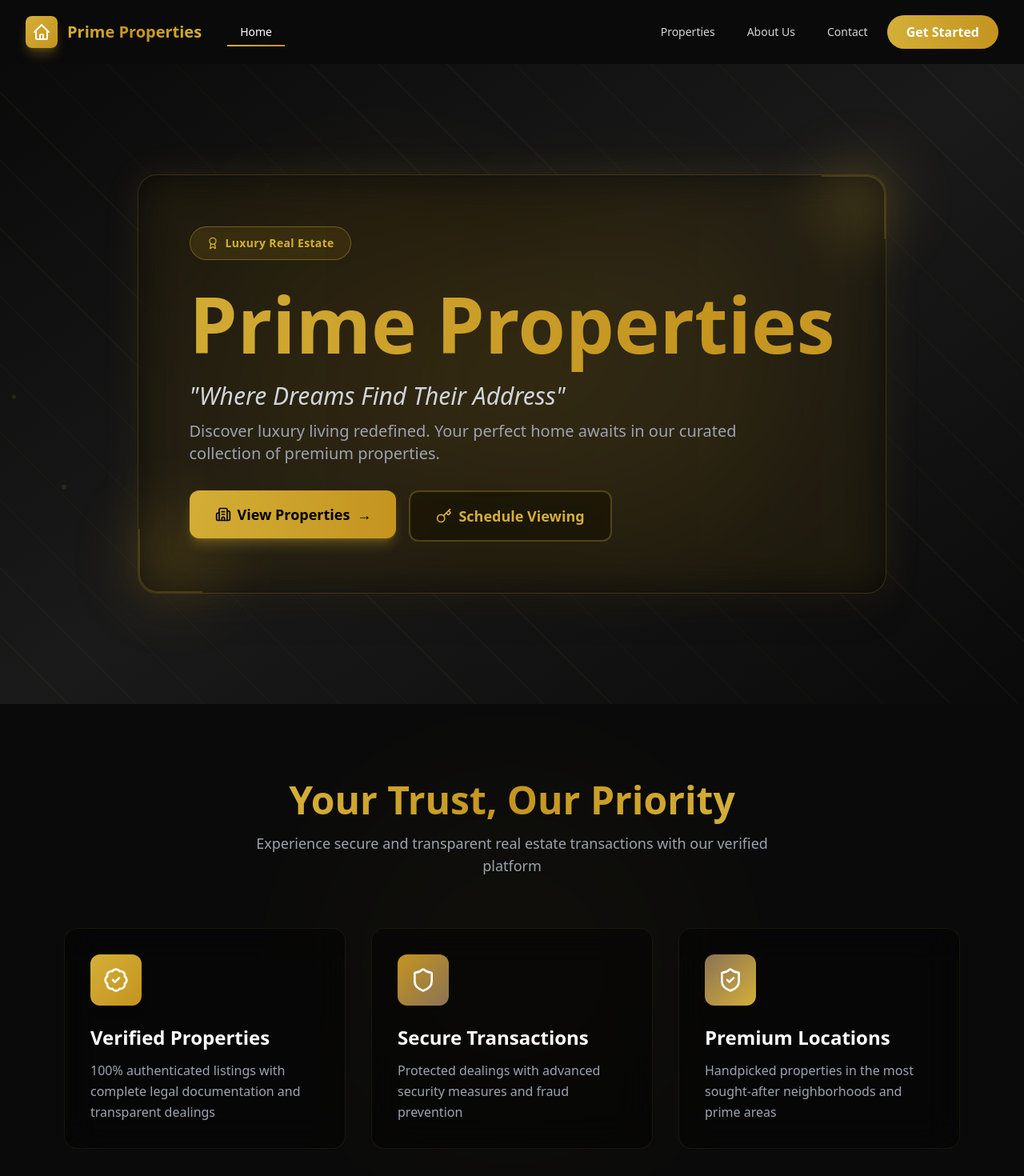
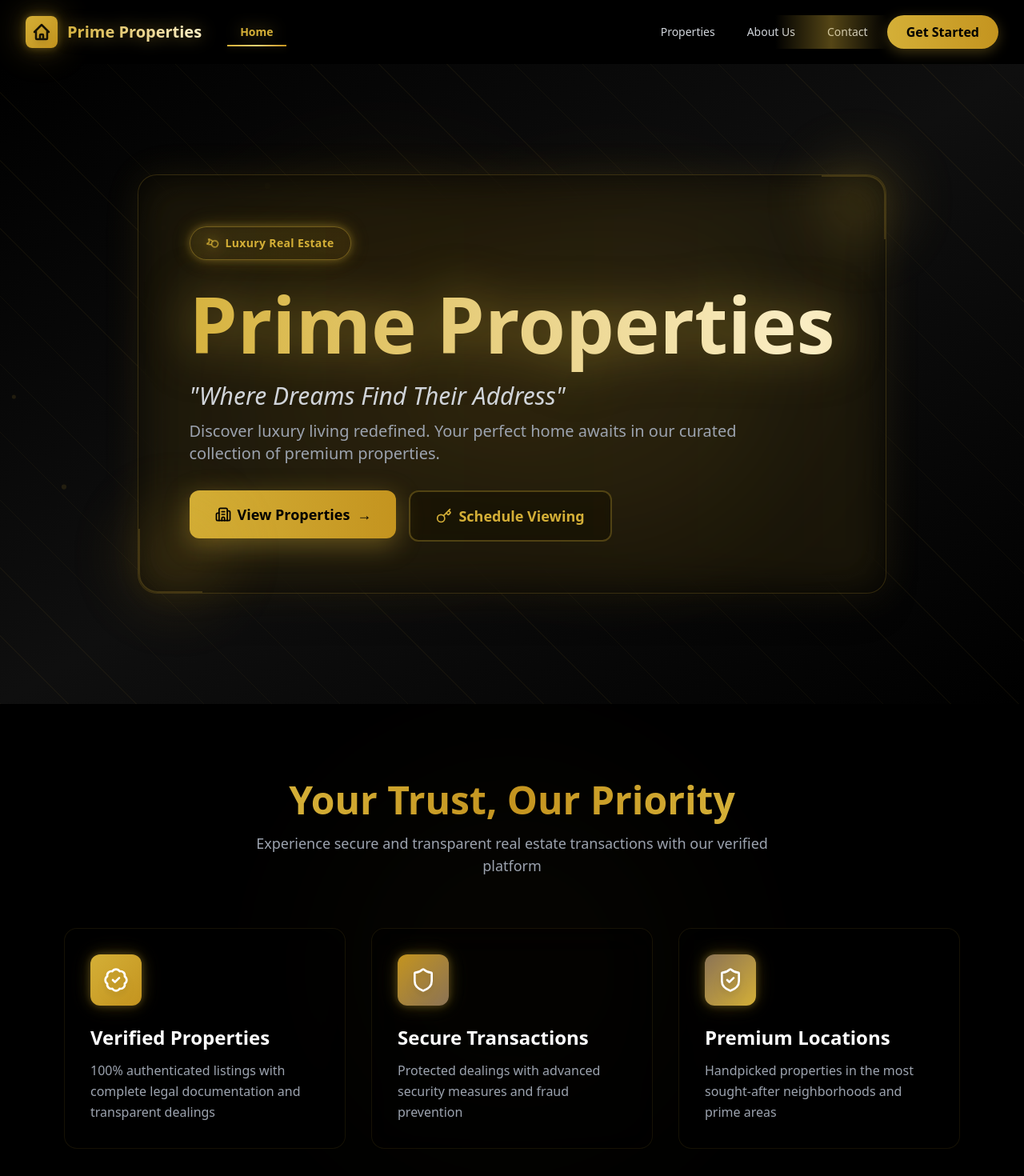
Before and after one commit to varchasvakhare2022/prime-properties, a React (Vite) app: page / in a window 1280 px wide. Shown: the top 1470 px of the page at 80% size. Built offline with nearby package versions, Linux system fonts and the light colour scheme.

Commit message:
Add Luxury Animations

```diff
--- a/src/components/Navbar.jsx
+++ b/src/components/Navbar.jsx
@@ -36,13 +36,13 @@ const Navbar = () => {
           whileHover={{ scale: 1.05 }}
           whileTap={{ scale: 0.95 }}
         >
-          <span className={active ? 'text-white' : 'text-gray-300 hover:text-white'}>
+          <span className={active ? 'text-primary font-bold drop-shadow-[0_0_10px_rgba(212,175,55,0.5)]' : 'text-gray-300 hover:text-primary transition-all duration-300'}>
             {children}
           </span>
           {active && (
             <motion.div
               layoutId="navbar-indicator"
-              className="absolute bottom-0 left-0 right-0 h-0.5 bg-gradient-to-r from-primary to-secondary"
+              className="absolute bottom-0 left-0 right-0 h-0.5 bg-gradient-to-r from-primary via-gold-300 to-secondary shadow-gold-sm"
               initial={false}
               transition={{
                 type: "spring",
@@ -54,7 +54,7 @@ const Navbar = () => {
           {!active && (
             <motion.div
               className="absolute bottom-0 left-0 right-0 h-0.5 bg-gradient-to-r from-primary to-secondary opacity-0"
-              whileHover={{ opacity: 0.5 }}
+              whileHover={{ opacity: 0.7, boxShadow: "0 0 8px rgba(212, 175, 55, 0.5)" }}
               transition={{ duration: 0.2 }}
             />
           )}
@@ -70,7 +70,7 @@ const Navbar = () => {
         animate={{ y: 0 }}
         className={`fixed top-0 left-0 right-0 z-50 transition-all duration-300 ${
           isScrolled
-            ? 'bg-dark-bg/70 backdrop-blur-xl shadow-lg shadow-primary/5 border-b border-white/5'
+            ? 'bg-dark-bg/80 backdrop-blur-xl shadow-gold-md border-b border-primary/10'
             : 'bg-transparent'
         }`}
       >
@@ -78,16 +78,16 @@ const Navbar = () => {
           <div className="flex items-center justify-between h-20">
             {/* Left Side - Logo, Brand, Home */}
             <div className="flex items-center space-x-8">
-              {/* Logo */}
+              {/* Logo with Luxury Animation */}
               <Link to="/" className="flex items-center space-x-3 group">
                 <motion.div
                   whileHover={{ rotate: 360, scale: 1.1 }}
                   transition={{ duration: 0.6 }}
                   className="relative"
                 >
-                  <div className="w-10 h-10 rounded-lg bg-gradient-to-br from-primary to-secondary flex items-center justify-center shadow-lg shadow-primary/30">
+                  <div className="w-10 h-10 rounded-lg bg-gradient-to-br from-primary to-secondary flex items-center justify-center shadow-gold-md animate-luxury-glow">
                     <svg
-                      className="w-6 h-6 text-white"
+                      className="w-6 h-6 text-black drop-shadow-lg"
                       fill="none"
                       stroke="currentColor"
                       viewBox="0 0 24 24"
@@ -95,20 +95,20 @@ const Navbar = () => {
                       <path
                         strokeLinecap="round"
                         strokeLinejoin="round"
-                        strokeWidth={2}
+                        strokeWidth={2.5}
                         d="M3 12l2-2m0 0l7-7 7 7M5 10v10a1 1 0 001 1h3m10-11l2 2m-2-2v10a1 1 0 01-1 1h-3m-6 0a1 1 0 001-1v-4a1 1 0 011-1h2a1 1 0 011 1v4a1 1 0 001 1m-6 0h6"
                       />
                     </svg>
                   </div>
                   <motion.div
-                    className="absolute inset-0 rounded-lg bg-gradient-to-br from-primary to-secondary opacity-0 blur-xl"
-                    whileHover={{ opacity: 0.6 }}
-                    transition={{ duration: 0.3 }}
+                    className="absolute inset-0 rounded-lg bg-gradient-to-br from-primary to-secondary blur-xl"
+                    animate={{ opacity: [0.3, 0.6, 0.3] }}
+                    transition={{ duration: 3, repeat: Infinity }}
                   />
                 </motion.div>
 
                 <motion.span
-                  className="text-xl font-bold bg-gradient-to-r from-primary via-secondary to-primary bg-clip-text text-transparent"
+                  className="text-xl font-bold text-gold-shine drop-shadow-[0_0_10px_rgba(212,175,55,0.5)]"
                   whileHover={{ scale: 1.05 }}
                 >
                   Prime Properties
@@ -129,17 +129,20 @@ const Navbar = () => {
                 </NavLink>
               ))}
 
-              {/* CTA Button */}
+              {/* CTA Button with Luxury Animation */}
               <motion.div
-                whileHover={{ scale: 1.05 }}
+                whileHover={{
+                  scale: 1.05,
+                  boxShadow: "0 0 20px rgba(212, 175, 55, 0.6)"
+                }}
                 whileTap={{ scale: 0.95 }}
                 className="ml-4"
               >
                 <Link
                   to="/properties"
-                  className="relative px-6 py-2.5 rounded-full bg-gradient-to-r from-primary to-secondary text-white font-semibold overflow-hidden group"
+                  className="relative px-6 py-2.5 rounded-full bg-gradient-to-r from-primary to-secondary text-black font-bold overflow-hidden group shadow-gold-md animate-gold-shimmer"
                 >
-                  <span className="relative z-10">Get Started</span>
+                  <span className="relative z-10 drop-shadow-sm">Get Started</span>
                   <motion.div
                     className="absolute inset-0 bg-gradient-to-r from-secondary to-primary opacity-0 group-hover:opacity-100 transition-opacity duration-300"
                   />
@@ -226,7 +229,7 @@ const Navbar = () => {
                   <Link
                     to="/properties"
                     onClick={() => setIsMobileMenuOpen(false)}
-                    className="block w-full px-6 py-4 rounded-full bg-gradient-to-r from-primary to-secondary text-white font-semibold text-center touch-manipulation"
+                    className="block w-full px-6 py-4 rounded-full bg-gradient-to-r from-primary to-secondary text-black font-bold text-center touch-manipulation shadow-gold-md animate-gold-shimmer"
                   >
                     Get Started
                   </Link>
--- a/src/pages/Home.jsx
+++ b/src/pages/Home.jsx
@@ -104,25 +104,30 @@ const Home = () => {
               {/* Gold Glow Border Effect */}
               <div className="absolute inset-0 rounded-3xl bg-gradient-to-r from-primary via-secondary to-primary opacity-10 blur-xl -z-10" />
 
-              {/* Luxury Badge */}
+              {/* Luxury Badge with Glow */}
               <motion.div
                 initial={{ opacity: 0, scale: 0.8 }}
                 animate={{ opacity: 1, scale: 1 }}
                 transition={{ delay: 0.3, duration: 0.5 }}
-                className="inline-flex items-center gap-2 px-5 py-2.5 rounded-full bg-gradient-to-r from-primary/10 to-secondary/10 border border-primary/40 mb-8 backdrop-blur-sm"
+                className="inline-flex items-center gap-2 px-5 py-2.5 rounded-full bg-gradient-to-r from-primary/10 to-secondary/10 border border-primary/40 mb-8 backdrop-blur-sm animate-luxury-glow"
               >
-                <Award className="w-4 h-4 text-primary" />
+                <motion.div
+                  animate={{ rotate: [0, 360] }}
+                  transition={{ duration: 20, repeat: Infinity, ease: "linear" }}
+                >
+                  <Award className="w-4 h-4 text-primary drop-shadow-[0_0_8px_rgba(212,175,55,0.8)]" />
+                </motion.div>
                 <span className="text-sm font-semibold text-primary tracking-wide">Luxury Real Estate</span>
               </motion.div>
 
-              {/* Main Heading */}
+              {/* Main Heading with Luxury Animation */}
               <motion.h1
                 initial={{ opacity: 0, y: 20 }}
                 animate={{ opacity: 1, y: 0 }}
                 transition={{ delay: 0.5, duration: 0.8 }}
                 className="text-4xl sm:text-5xl md:text-6xl lg:text-7xl xl:text-8xl font-bold mb-6 leading-tight"
               >
-                <span className="bg-gradient-to-r from-primary via-secondary to-primary bg-clip-text text-transparent animate-gradient">
+                <span className="text-gold-shine drop-shadow-[0_0_30px_rgba(212,175,55,0.5)]">
                   Prime Properties
                 </span>
               </motion.h1>
@@ -151,12 +156,20 @@ const Home = () => {
               >
                 <Link to="/properties">
                   <motion.button
-                    whileHover={{ scale: 1.05, boxShadow: "0 0 30px rgba(212, 175, 55, 0.4)" }}
+                    whileHover={{
+                      scale: 1.05,
+                      boxShadow: "0 0 40px rgba(212, 175, 55, 0.6), 0 0 60px rgba(212, 175, 55, 0.3)"
+                    }}
                     whileTap={{ scale: 0.95 }}
-                    className="group relative px-6 sm:px-8 py-3 sm:py-4 rounded-xl bg-gradient-to-r from-primary to-secondary text-black font-bold text-base sm:text-lg overflow-hidden shadow-lg shadow-primary/30 min-h-[44px] touch-manipulation w-full sm:w-auto"
+                    className="group relative px-6 sm:px-8 py-3 sm:py-4 rounded-xl bg-gradient-to-r from-primary to-secondary text-black font-bold text-base sm:text-lg overflow-hidden shadow-gold-lg min-h-[44px] touch-manipulation w-full sm:w-auto animate-gold-shimmer"
                   >
                     <span className="relative z-10 flex items-center justify-center gap-2">
-                      <Building2 className="w-5 h-5" />
+                      <motion.div
+                        animate={{ scale: [1, 1.2, 1] }}
+                        transition={{ duration: 2, repeat: Infinity }}
+                      >
+                        <Building2 className="w-5 h-5" />
+                      </motion.div>
                       View Properties
                       <motion.span
                         animate={{ x: [0, 5, 0] }}
@@ -171,11 +184,20 @@ const Home = () => {
 
                 <Link to="/contact">
                   <motion.button
-                    whileHover={{ scale: 1.05, borderColor: "rgba(212, 175, 55, 0.6)" }}
+                    whileHover={{
+                      scale: 1.05,
+                      borderColor: "rgba(212, 175, 55, 0.8)",
+                      boxShadow: "0 0 30px rgba(212, 175, 55, 0.4)"
+                    }}
                     whileTap={{ scale: 0.95 }}
-                    className="px-8 py-4 rounded-xl bg-black/30 backdrop-blur-sm border-2 border-primary/30 text-primary font-semibold text-lg hover:bg-primary/10 transition-all duration-300 flex items-center justify-center gap-2"
+                    className="px-8 py-4 rounded-xl bg-black/30 backdrop-blur-sm border-2 border-primary/30 text-primary font-semibold text-lg hover:bg-primary/10 transition-all duration-300 flex items-center justify-center gap-2 group"
                   >
-                    <Key className="w-5 h-5" />
+                    <motion.div
+                      animate={{ rotate: [0, -10, 10, 0] }}
+                      transition={{ duration: 2, repeat: Infinity, ease: "easeInOut" }}
+                    >
+                      <Key className="w-5 h-5 group-hover:drop-shadow-[0_0_8px_rgba(212,175,55,0.8)]" />
+                    </motion.div>
                     Schedule Viewing
                   </motion.button>
                 </Link>
@@ -256,26 +278,28 @@ const Home = () => {
                   {/* Glow Effect on Hover */}
                   <div className={`absolute -inset-0.5 bg-gradient-to-r ${feature.gradient} rounded-2xl opacity-0 group-hover:opacity-100 blur-xl transition-all duration-500`} />
 
-                  {/* Card */}
-                  <div className="relative h-full backdrop-blur-xl bg-black/40 border border-primary/10 rounded-2xl p-8 hover:border-primary/30 transition-all duration-300">
-                    {/* Icon Container */}
-                    <div className={`w-16 h-16 rounded-xl bg-gradient-to-br ${feature.gradient} flex items-center justify-center mb-6 shadow-lg group-hover:scale-110 transition-transform duration-300`}>
-                      <Icon className="w-8 h-8 text-white" strokeWidth={2} />
+                  {/* Card with Float Animation */}
+                  <div className="relative h-full backdrop-blur-xl bg-black/40 border border-primary/10 rounded-2xl p-8 hover:border-primary/30 transition-all duration-300 animate-float">
+                    {/* Icon Container with Glow */}
+                    <div className={`w-16 h-16 rounded-xl bg-gradient-to-br ${feature.gradient} flex items-center justify-center mb-6 shadow-gold-md group-hover:scale-110 group-hover:shadow-gold-lg transition-all duration-300 animate-luxury-glow`}>
+                      <Icon className="w-8 h-8 text-white drop-shadow-lg" strokeWidth={2} />
                     </div>
 
                     {/* Icon Glow */}
                     <div className={`absolute top-8 left-8 w-16 h-16 rounded-xl bg-gradient-to-br ${feature.gradient} blur-2xl opacity-0 group-hover:opacity-60 transition-opacity duration-300`} />
 
                     {/* Content */}
-                    <h3 className="text-2xl font-bold mb-3 text-white group-hover:text-transparent group-hover:bg-gradient-to-r group-hover:bg-clip-text group-hover:from-primary group-hover:to-secondary transition-all duration-300">
+                    <h3 className="text-2xl font-bold mb-3 text-white group-hover:text-primary transition-all duration-300 drop-shadow-lg">
                       {feature.title}
                     </h3>
                     <p className="text-gray-400 leading-relaxed group-hover:text-gray-300 transition-colors duration-300">
                       {feature.description}
                     </p>
 
-                    {/* Bottom Accent Line */}
-                    <div className={`absolute bottom-0 left-0 right-0 h-1 bg-gradient-to-r ${feature.gradient} opacity-0 group-hover:opacity-100 transition-opacity duration-300 rounded-b-2xl`} />
+                    {/* Bottom Accent Line with Shimmer */}
+                    <div className={`absolute bottom-0 left-0 right-0 h-1 bg-gradient-to-r ${feature.gradient} opacity-0 group-hover:opacity-100 transition-opacity duration-300 rounded-b-2xl overflow-hidden`}>
+                      <div className="absolute inset-0 bg-gradient-to-r from-transparent via-white/50 to-transparent animate-gold-shimmer"></div>
+                    </div>
 
                     {/* Corner Decorations */}
                     <div className="absolute top-4 right-4 w-20 h-20 bg-gradient-to-br from-primary/10 to-transparent rounded-full opacity-0 group-hover:opacity-100 transition-opacity duration-300" />
@@ -361,11 +385,15 @@ const Home = () => {
                 whileHover={{ scale: 1.05, y: -5 }}
                 className="relative group"
               >
-                <div className="relative backdrop-blur-xl bg-black/40 border border-primary/10 rounded-2xl p-8 h-full hover:border-primary/40 transition-all duration-300">
-                  <div className="w-14 h-14 rounded-lg bg-gradient-to-br from-primary to-secondary flex items-center justify-center mb-6 group-hover:scale-110 transition-transform duration-300">
-                    <Icon className="w-7 h-7 text-black" strokeWidth={2.5} />
-                  </div>
-                  <h3 className="text-2xl font-semibold mb-4 text-white group-hover:text-primary transition-colors">
+                <div className="relative backdrop-blur-xl bg-black/40 border border-primary/10 rounded-2xl p-8 h-full hover:border-primary/40 transition-all duration-300 group-hover:shadow-gold-md">
+                  <motion.div
+                    className="w-14 h-14 rounded-lg bg-gradient-to-br from-primary to-secondary flex items-center justify-center mb-6 shadow-gold-sm animate-luxury-glow"
+                    whileHover={{ scale: 1.2, rotate: 5 }}
+                    transition={{ duration: 0.3 }}
+                  >
+                    <Icon className="w-7 h-7 text-black drop-shadow-lg" strokeWidth={2.5} />
+                  </motion.div>
+                  <h3 className="text-2xl font-semibold mb-4 text-white group-hover:text-primary transition-colors drop-shadow-md">
                     {feature.title}
                   </h3>
                   <p className="text-gray-400 leading-relaxed">{feature.description}</p>
@@ -417,7 +445,7 @@ const Home = () => {
                         transition={{ delay: 0.2 }}
                       >
                         <h2 className="text-4xl md:text-6xl font-bold mb-4">
-                          <span className="bg-gradient-to-r from-primary via-secondary to-primary bg-clip-text text-transparent">
+                          <span className="text-gold-shine drop-shadow-[0_0_20px_rgba(212,175,55,0.5)]">
                             Browse Properties
                           </span>
                         </h2>
@@ -427,15 +455,19 @@ const Home = () => {
                       </motion.div>
                     </div>
 
-                    {/* Animated Arrow */}
+                    {/* Animated Arrow with Luxury Effects */}
                     <motion.div
                       animate={{ x: [0, 10, 0] }}
                       transition={{ duration: 2, repeat: Infinity, ease: "easeInOut" }}
                       className="flex-shrink-0"
                     >
-                      <div className="w-20 h-20 rounded-full bg-gradient-to-br from-primary to-secondary flex items-center justify-center shadow-lg shadow-primary/30 group-hover:shadow-primary/50 transition-all duration-300">
-                        <ArrowRight className="w-10 h-10 text-black" strokeWidth={2.5} />
-                      </div>
+                      <motion.div
+                        className="w-20 h-20 rounded-full bg-gradient-to-br from-primary to-secondary flex items-center justify-center shadow-gold-lg group-hover:shadow-gold-glow transition-all duration-300 animate-luxury-glow"
+                        whileHover={{ scale: 1.1, rotate: 90 }}
+                        transition={{ duration: 0.3 }}
+                      >
+                        <ArrowRight className="w-10 h-10 text-black drop-shadow-lg" strokeWidth={2.5} />
+                      </motion.div>
                     </motion.div>
                   </div>
 
--- a/src/styles/index.css
+++ b/src/styles/index.css
@@ -57,6 +57,153 @@ html {
     }
     100% {
       background-position: 0% 50%;
+    }
+  }
+
+  /* Luxury Gold Shimmer */
+  .animate-gold-shimmer {
+    position: relative;
+    overflow: hidden;
+  }
+
+  .animate-gold-shimmer::after {
+    content: '';
+    position: absolute;
+    top: 0;
+    left: -100%;
+    width: 100%;
+    height: 100%;
+    background: linear-gradient(
+      90deg,
+      transparent,
+      rgba(212, 175, 55, 0.4),
+      transparent
+    );
+    animation: shimmer-gold 3s infinite;
+  }
+
+  @keyframes shimmer-gold {
+    0% {
+      left: -100%;
+    }
+    100% {
+      left: 200%;
+    }
+  }
+
+  /* Elegant Float Animation */
+  .animate-float {
+    animation: float 6s ease-in-out infinite;
+  }
+
+  @keyframes float {
+    0%, 100% {
+      transform: translateY(0px);
+    }
+    50% {
+      transform: translateY(-20px);
+    }
+  }
+
+  /* Luxury Glow Pulse */
+  .animate-luxury-glow {
+    animation: luxury-glow 3s ease-in-out infinite;
+  }
+
+  @keyframes luxury-glow {
+    0%, 100% {
+      box-shadow: 0 0 10px rgba(212, 175, 55, 0.3),
+                  0 0 20px rgba(212, 175, 55, 0.2),
+                  0 0 30px rgba(212, 175, 55, 0.1);
+    }
+    50% {
+      box-shadow: 0 0 20px rgba(212, 175, 55, 0.5),
+                  0 0 40px rgba(212, 175, 55, 0.3),
+                  0 0 60px rgba(212, 175, 55, 0.2);
+    }
+  }
+
+  /* Gold Border Animation */
+  .animate-gold-border {
+    position: relative;
+  }
+
+  .animate-gold-border::before {
+    content: '';
+    position: absolute;
+    inset: 0;
+    border-radius: inherit;
+    padding: 2px;
+    background: linear-gradient(45deg, #d4af37, #c4941f, #d4af37);
+    -webkit-mask: linear-gradient(#fff 0 0) content-box, linear-gradient(#fff 0 0);
+    -webkit-mask-composite: xor;
+    mask-composite: exclude;
+    animation: rotate-border 4s linear infinite;
+    background-size: 200% 200%;
+  }
+
+  @keyframes rotate-border {
+    0% {
+      background-position: 0% 50%;
+    }
+    50% {
+      background-position: 100% 50%;
+    }
+    100% {
+      background-position: 0% 50%;
+    }
+  }
+
+  /* Text Gold Shine */
+  .text-gold-shine {
+    background: linear-gradient(
+      90deg,
+      #d4af37 0%,
+      #faedc4 50%,
+      #d4af37 100%
+    );
+    background-size: 200% auto;
+    color: transparent;
+    -webkit-background-clip: text;
+    background-clip: text;
+    animation: text-shine 3s linear infinite;
+  }
+
+  @keyframes text-shine {
+    to {
+      background-position: 200% center;
+    }
+  }
+
+  /* Fade In Up Luxury */
+  .animate-fade-in-up {
+    animation: fadeInUp 1s ease-out;
+  }
+
+  @keyframes fadeInUp {
+    from {
+      opacity: 0;
+      transform: translateY(30px);
+    }
+    to {
+      opacity: 1;
+      transform: translateY(0);
+    }
+  }
+
+  /* Scale In Luxury */
+  .animate-scale-in {
+    animation: scaleIn 0.8s ease-out;
+  }
+
+  @keyframes scaleIn {
+    from {
+      opacity: 0;
+      transform: scale(0.8);
+    }
+    to {
+      opacity: 1;
+      transform: scale(1);
     }
   }
 
--- a/tailwind.config.js
+++ b/tailwind.config.js
@@ -10,15 +10,36 @@ export default {
         primary: '#d4af37', // Luxurious gold
         secondary: '#c4941f', // Rich amber
         accent: '#8b7355', // Warm bronze
+        gold: {
+          50: '#fdf8e8',
+          100: '#faedc4',
+          200: '#f6e09c',
+          300: '#f2d374',
+          400: '#eec856',
+          500: '#d4af37', // Primary gold
+          600: '#c4941f',
+          700: '#9d7619',
+          800: '#765914',
+          900: '#4f3c0d',
+        },
         dark: {
-          bg: '#0a0a0a',
-          surface: '#1a1a1a',
+          bg: '#000000',
+          surface: '#0f0f0f',
+          card: '#1a1a1a',
           border: '#2a2a2a',
+          lighter: '#242424',
         }
       },
       backgroundColor: {
-        'dark-primary': '#0a0a0a',
-      }
+        'dark-primary': '#000000',
+      },
+      boxShadow: {
+        'gold-sm': '0 2px 8px rgba(212, 175, 55, 0.2)',
+        'gold-md': '0 4px 16px rgba(212, 175, 55, 0.3)',
+        'gold-lg': '0 8px 32px rgba(212, 175, 55, 0.4)',
+        'gold-xl': '0 16px 48px rgba(212, 175, 55, 0.5)',
+        'gold-glow': '0 0 20px rgba(212, 175, 55, 0.6), 0 0 40px rgba(212, 175, 55, 0.3)',
+      },
     },
   },
   plugins: [],
```
